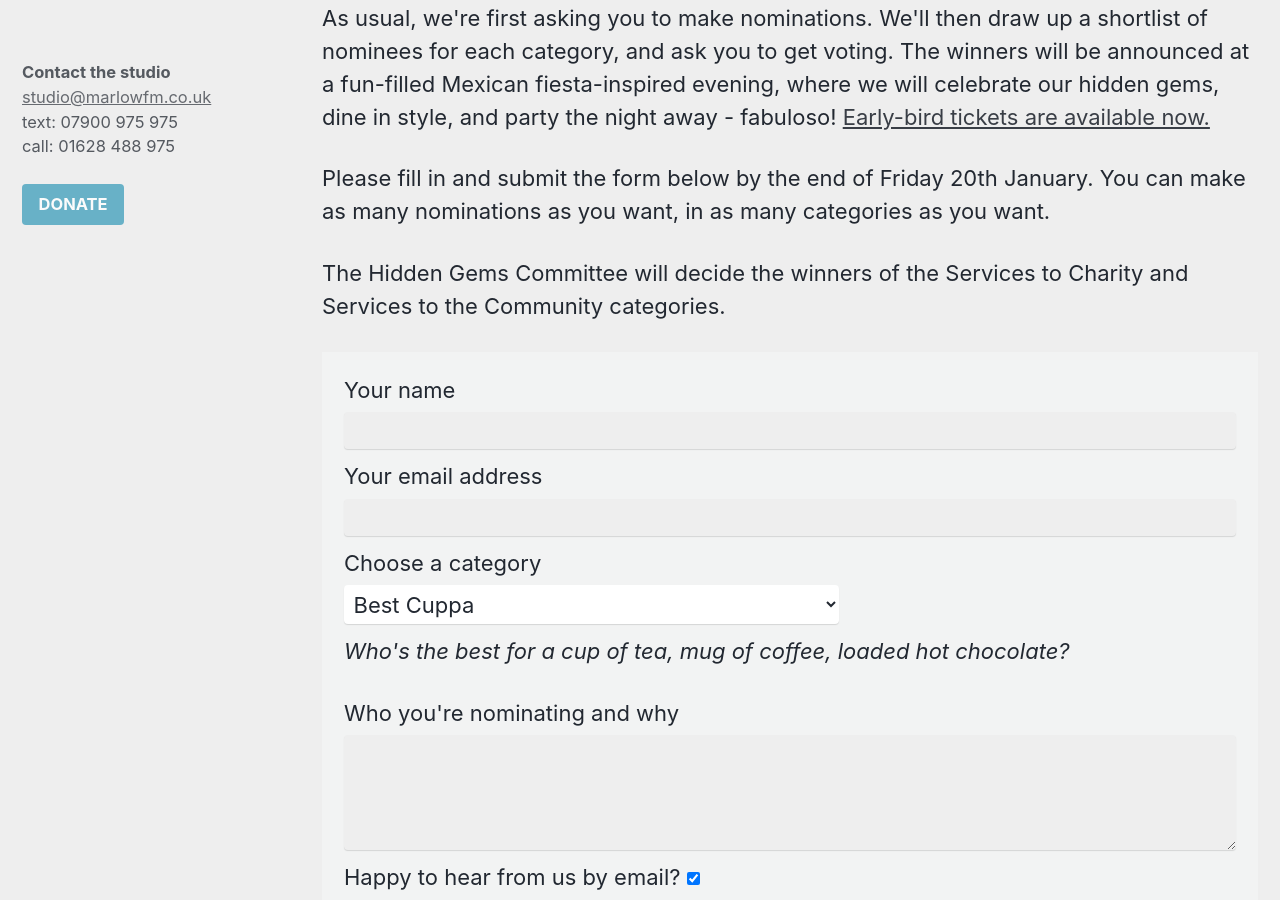
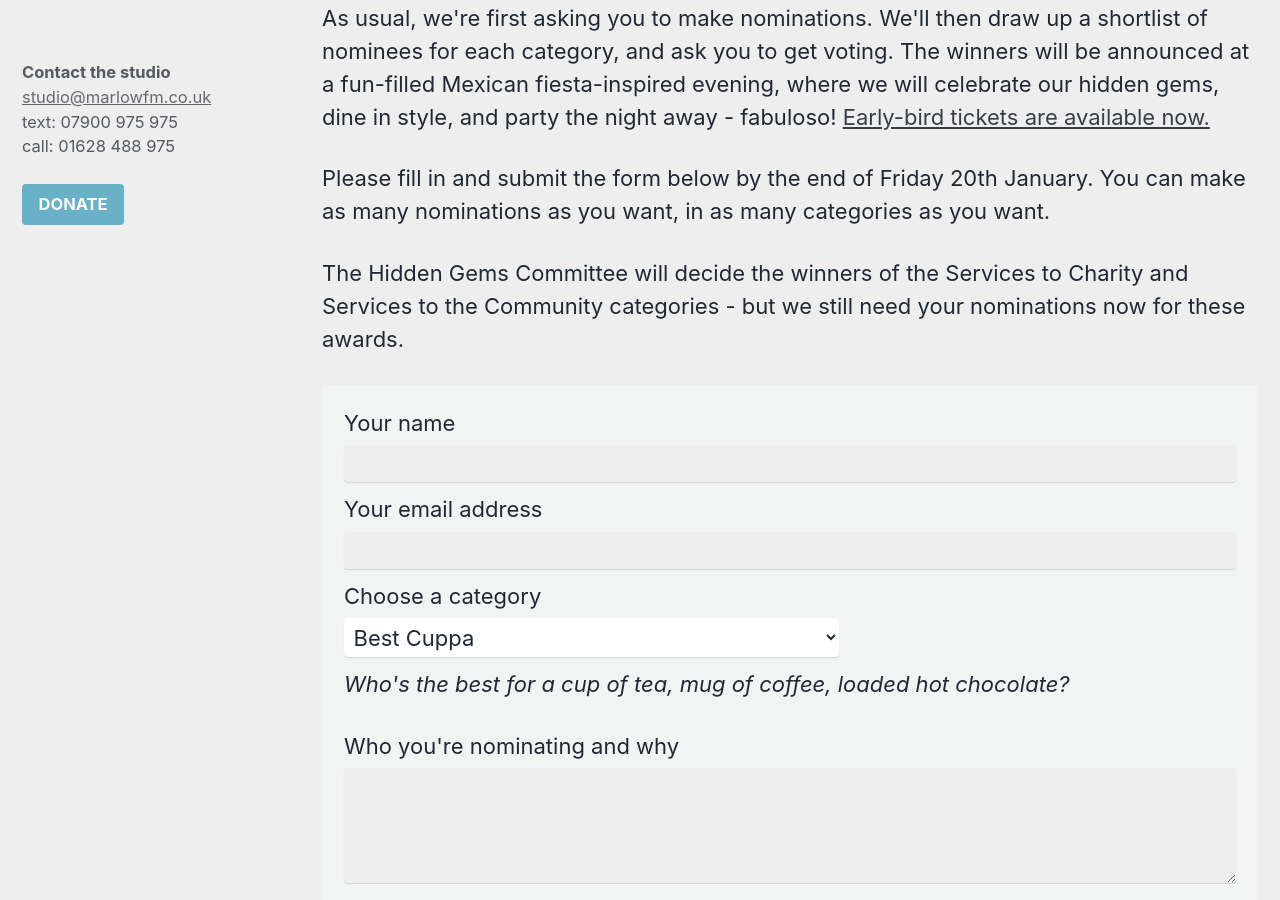
Before and after one commit to marlowfm/marlowfm.github.io, a Jekyll site: the page built from _pages/hidden-gems-nominate.html, in a window 1280 px wide and 900 px high, scrolled down 1073 px. Built offline with Jekyll 4.4.1, drawn with Linux system fonts in a browser that asks for light colours; cached includes are drawn as plain includes; nearby versions of some CDN libraries.

Commit message:
Update wording

```diff
--- a/_pages/hidden-gems-nominate.html
+++ b/_pages/hidden-gems-nominate.html
@@ -9,6 +9,8 @@ sidebar:
 ---
 
 <img src="{{ site.url }}{{ site.baseurl }}/assets/images/logos/hidden-gems-2023-logo-2.jpeg" alt="Hidden Gems 2023 logo" />
+
+<br>
 
 <p>
 	Hidden Gems, Marlow FM's celebration of local people, businesses, and
@@ -34,7 +36,7 @@ sidebar:
 
 <p>
 	The Hidden Gems Committee will decide the winners of the Services to Charity
-	and Services to the Community categories.
+	and Services to the Community categories - but we still need your nominations now for these awards.
 </p>
 
 <form id="form">
```
